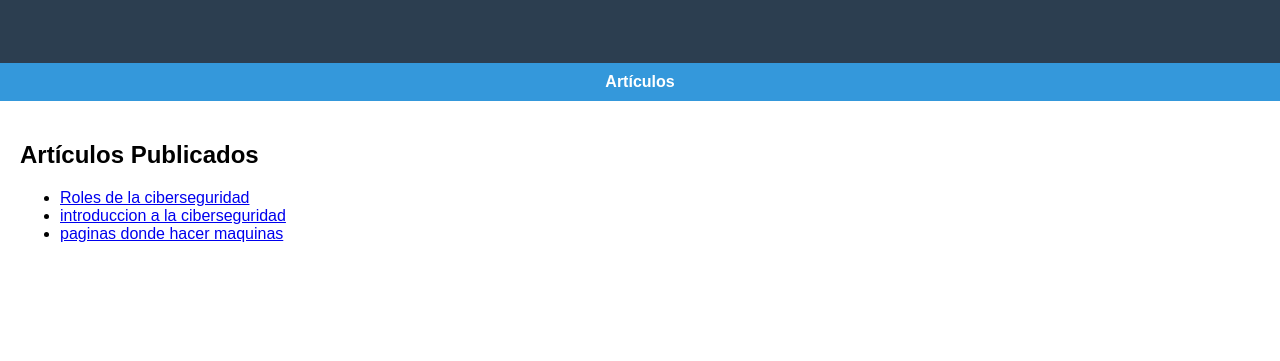
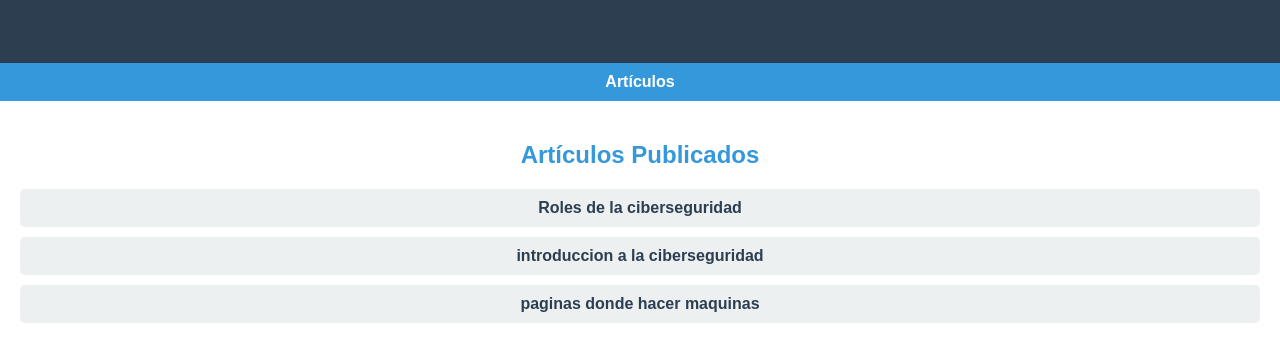
Before and after one commit to D4rkDr4gon/CiberTalk, a plain HTML site: page index.html in a window 1280 px wide. Shown: the part 151-512 px from the top of the page. Drawn offline with Linux system fonts and the light colour scheme.

Commit message:
Update index.html

```diff
--- a/index.html
+++ b/index.html
@@ -48,6 +48,41 @@
             cursor: pointer;
             text-decoration: none;
         }
+
+         #articles {
+        text-align: center;
+    }
+
+    #articles h2 {
+        font-size: 24px;
+        color: #3498db;
+    }
+
+    #articles ul {
+        list-style: none;
+        padding: 0;
+        margin: 20px 0;
+    }
+
+    #articles li {
+        background-color: #ecf0f1;
+        margin: 10px 0;
+        padding: 10px;
+        border-radius: 5px;
+        transition: background-color 0.3s;
+    }
+
+    #articles li a {
+        text-decoration: none;
+        color: #2c3e50;
+        font-weight: bold;
+    }
+
+    #articles li:hover {
+        background-color: #3498db;
+        color: #fff;
+    }
+
     </style>
 </head>
 <body>
```
